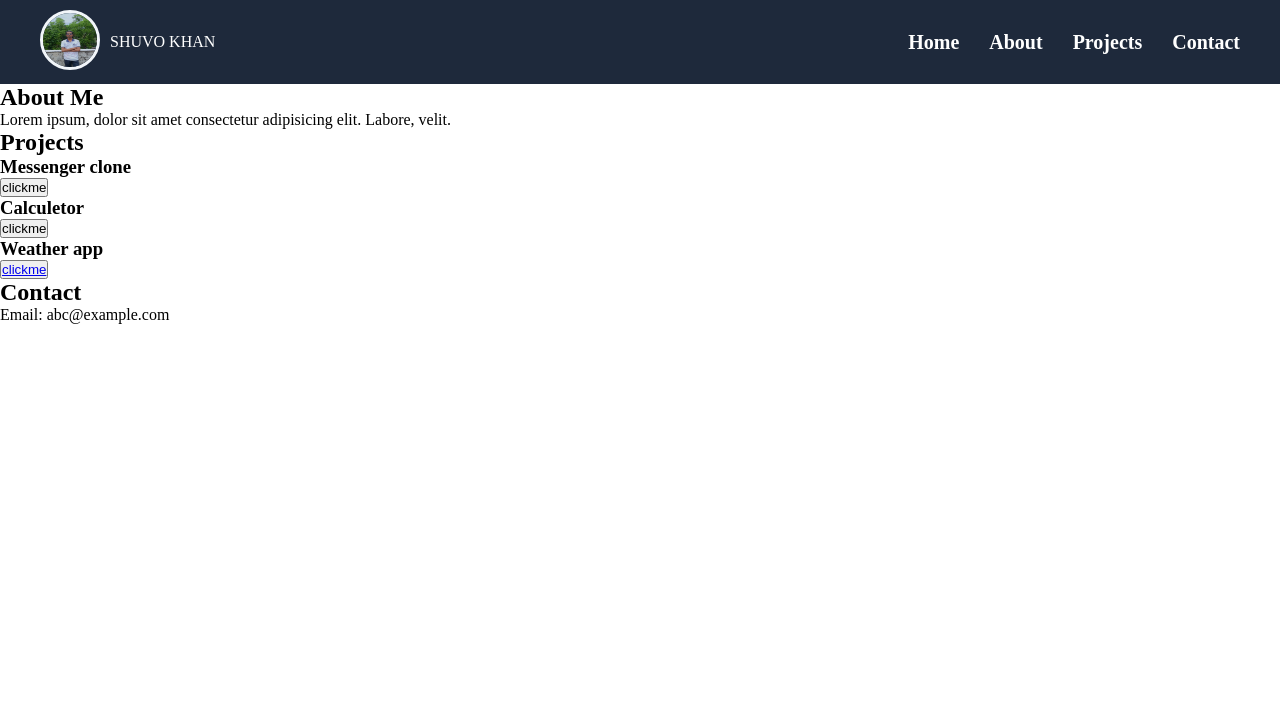
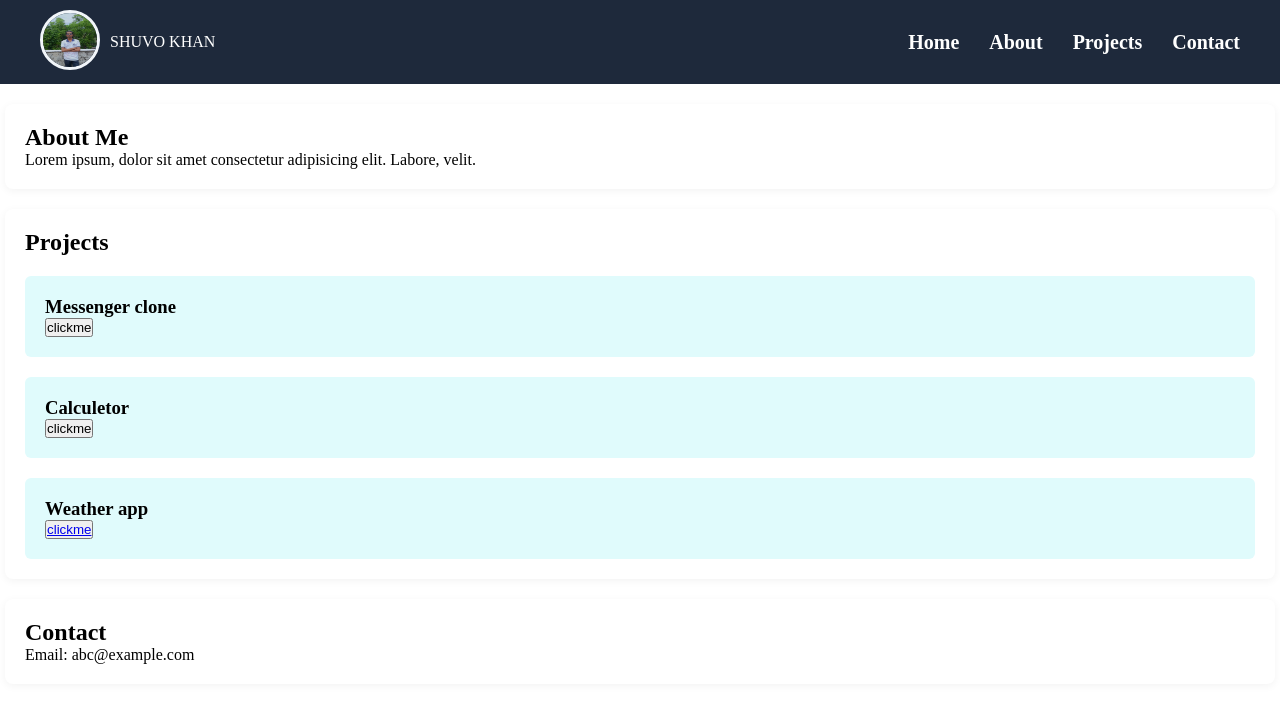
Before and after one commit to Khan-Shuvo/web_for_bd_call, a plain HTML site: page index.html in a window 1280 px wide. Drawn offline with Linux system fonts and the light colour scheme.

Commit message:
styl the section and section card

```diff
--- a/style.css
+++ b/style.css
@@ -46,3 +46,33 @@
   font-weight: 600;
   font-size: 20px;
 }
+
+/* Sections */
+
+section{
+  margin: 20px 5px;
+
+  padding: 20px;
+  background-color: white;
+  border-radius: 8px;
+  box-shadow: 0 2px 8px rgba(0,0,0,0.05);
+  transition: box-shadow 0.3s ease;
+}
+
+section:hover{
+  box-shadow: 0 4px 16px rgba(0,0,0,0.1);
+}
+
+/* Cards */
+
+.card{
+  background-color: #e0fbfc;
+  padding: 20px;
+  margin-top: 20px;
+  border-radius: 6px;
+  transition-timing-function: transform 0.3s ease;
+}
+
+.card:hover{
+  transform: translateY(-5px);
+}
```
